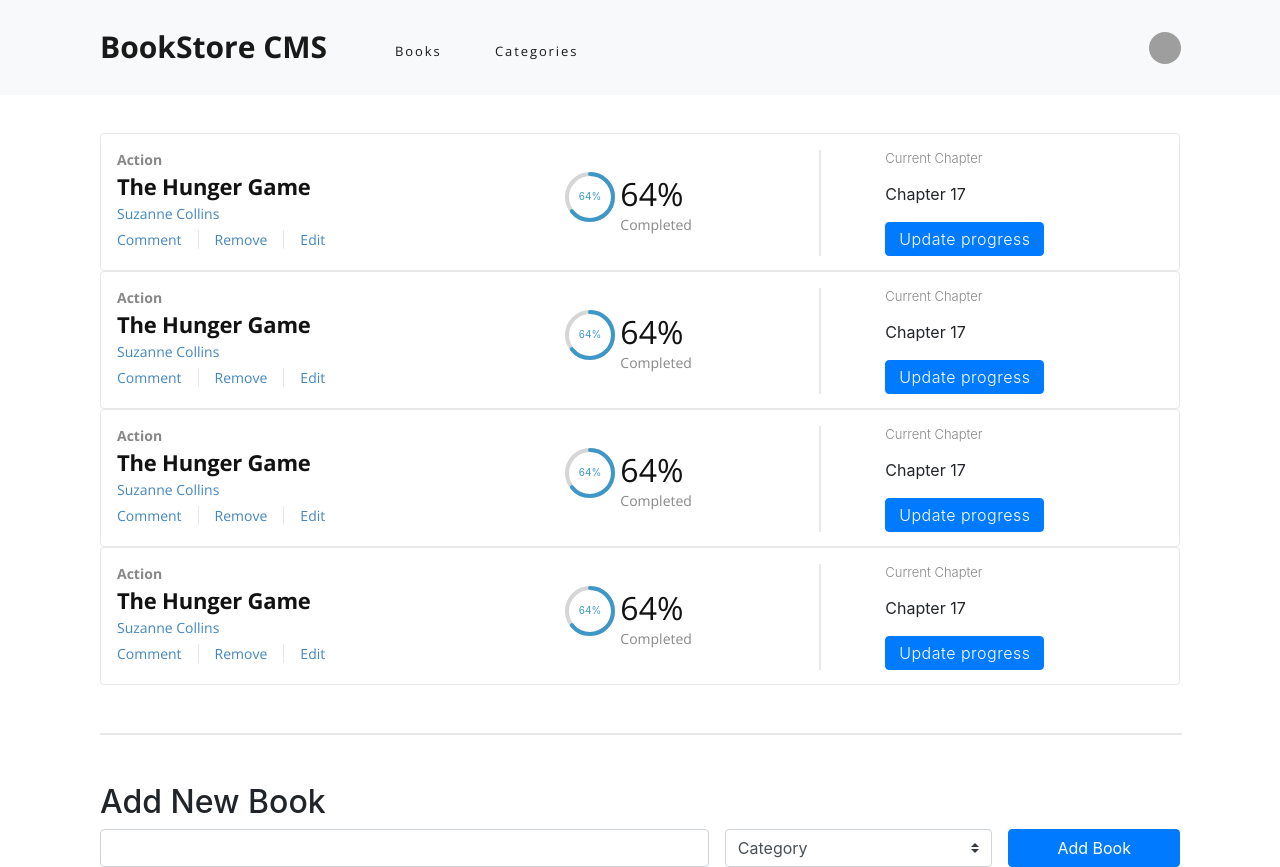
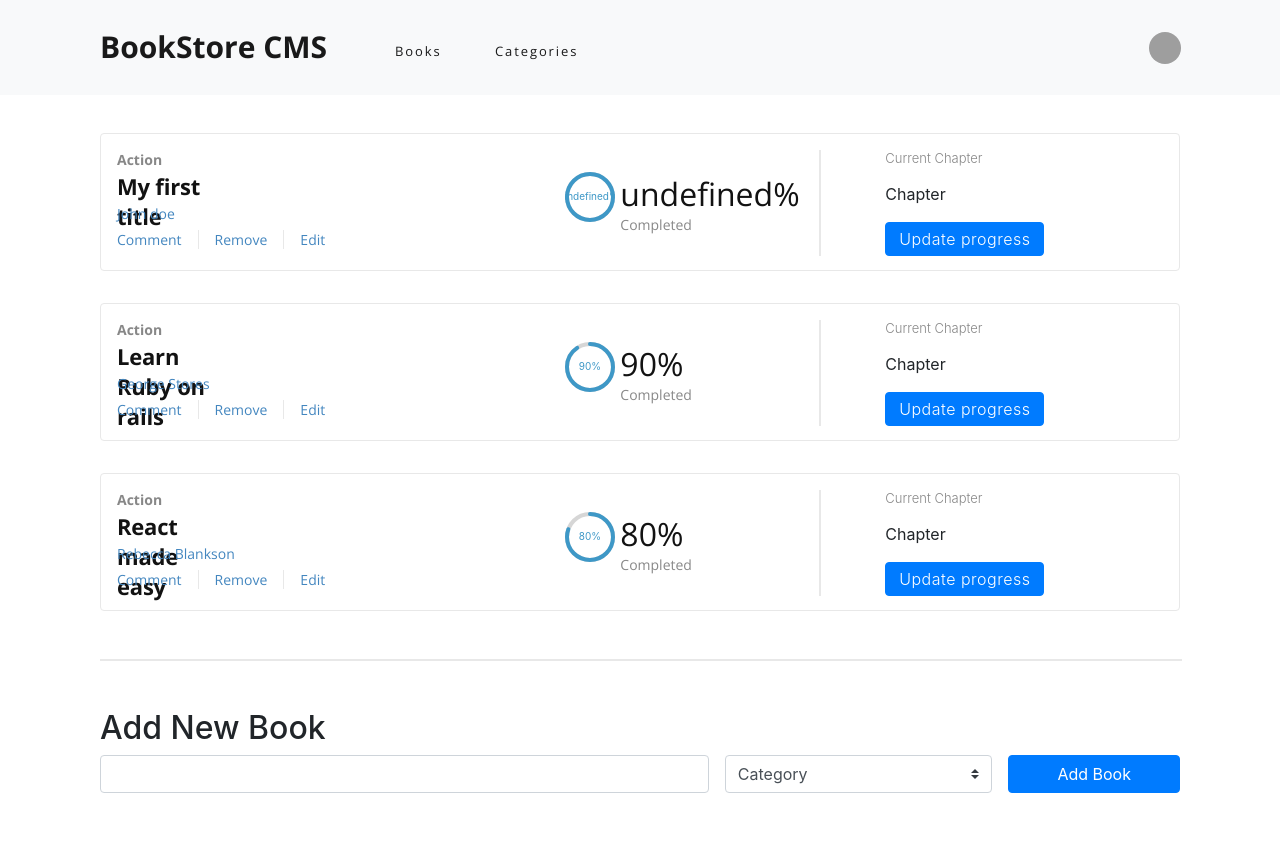
Before and after one commit to learnwithalfred/book-store-react, a React (Create React App) app: page / in a window 1280 px wide. After the commit the page ends 800 px from the top, so only its background shows below. Built offline with nearby package versions, Linux system fonts and the light colour scheme; grey boxes are pictures that could not be loaded.

Commit message:
Add props to Book

```diff
--- a/src/components/Book.css
+++ b/src/components/Book.css
@@ -8,6 +8,7 @@
   border-radius: 4px;
   border: solid 1px #e8e8e8;
   background-color: #fff;
+  margin-top: 2rem;
 }
 
 .book-data {
@@ -102,7 +103,6 @@
 }
 
 .action-header {
-  width: 12.313rem;
   height: 1.813rem;
   margin: 0.188rem 20.188rem 0 0;
   font-family: RobotoSlab, 'Open Sans', sans-serif;
@@ -116,7 +116,6 @@
 }
 
 .action-sub-text {
-  width: 6.688rem;
   height: 1.188rem;
   margin: 0.25rem 0 0;
   font-family: RobotoSlab, 'Open Sans', sans-serif;
--- a/src/components/Book.jsx
+++ b/src/components/Book.jsx
@@ -3,17 +3,33 @@ import './Book.css';
 import { CircularProgressbar } from 'react-circular-progressbar';
 import 'react-circular-progressbar/dist/styles.css';
 import { Link } from 'react-router-dom';
+import PropTypes from 'prop-types';
 
-function Book() {
-  const percentage = 64;
+function Book(props) {
+  const {
+    title, author, percentage, chapter,
+  } = props;
+
+  Book.propTypes = {
+    title: PropTypes.string.isRequired,
+    author: PropTypes.string.isRequired,
+    percentage: PropTypes.number,
+    chapter: PropTypes.string,
+  };
+
+  Book.defaultProps = {
+    percentage: 69,
+    chapter: '17',
+  };
+
   return (
     <div className="book-container">
       <div className="card-body book-card-body">
         <div className="row">
           <div className="book-data col-5">
             <span className="action-text">Action</span>
-            <span className="action-header">The Hunger Game</span>
-            <span className="action-sub-text">Suzanne Collins</span>
+            <span className="action-header">{title}</span>
+            <span className="action-sub-text">{author}</span>
             <div className="book-data-cta">
               <Link className="action-link first-link" to="/">
                 Comment
@@ -42,7 +58,10 @@ function Book() {
           </div>
           <div className="book-chapter col-4">
             <span className="chapter-description">Current Chapter</span>
-            <span className="Lesson-Panel">Chapter 17</span>
+            <span className="Lesson-Panel">
+              Chapter
+              {chapter}
+            </span>
             <button type="button" className="btn btn-primary Update-progress">
               Update progress
             </button>
--- a/src/routes/Books.jsx
+++ b/src/routes/Books.jsx
@@ -8,10 +8,17 @@ function Books() {
     <>
       <Navbar />
       <div className="books-container">
-        <Book />
-        <Book />
-        <Book />
-        <Book />
+        <Book title="My first title" author="John doe" />
+        <Book
+          title="Learn Ruby on rails"
+          author="George Stores"
+          percentage={90}
+        />
+        <Book
+          title="React made easy"
+          author="Rebecca Blankson"
+          percentage={80}
+        />
         <hr className="line-break" />
         <AddBookForm />
       </div>
```
